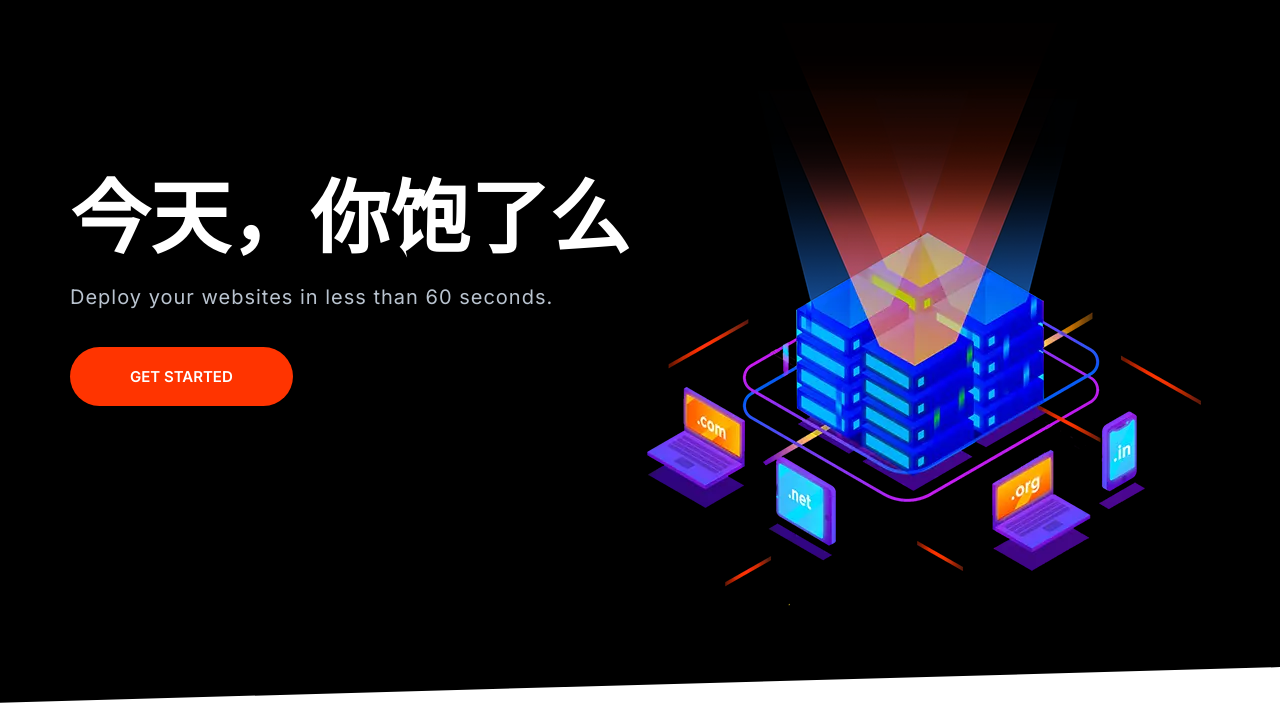
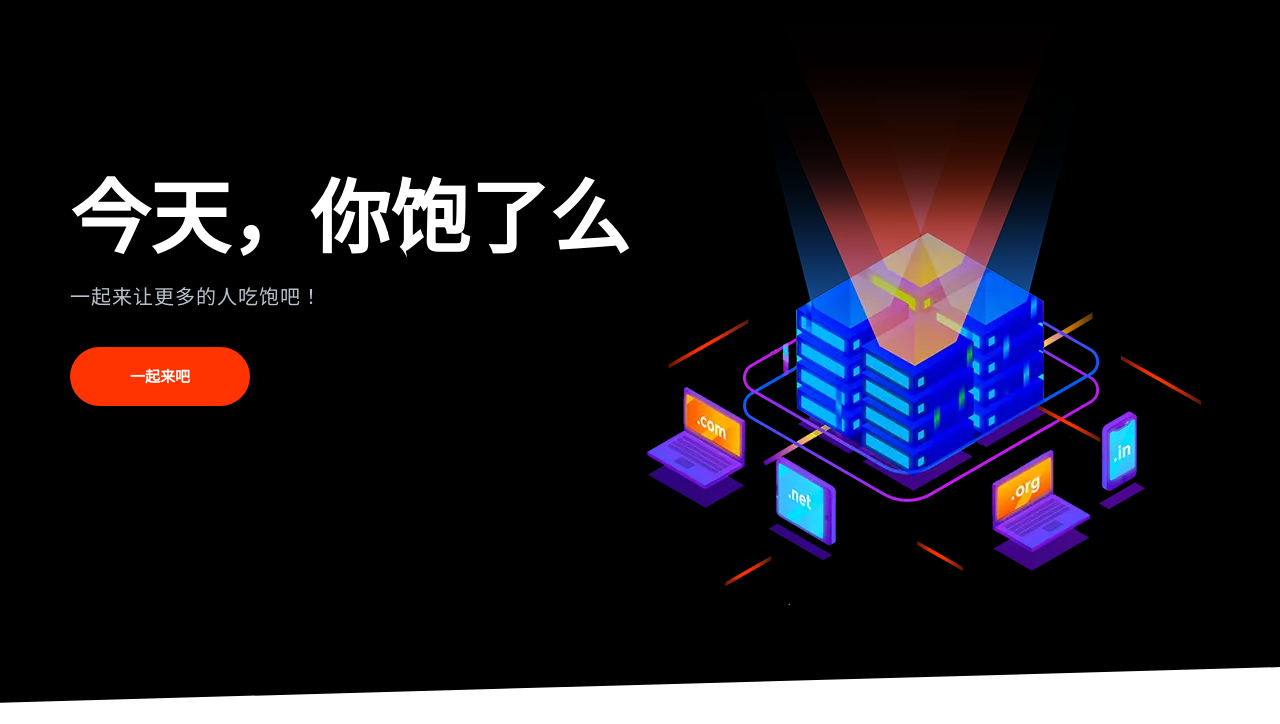
Before and after one commit to i3yxman/klanshenwebtest, a website built with Parcel: page index.html in a window 1280 px wide. Shown: the part 76-800 px from the top of the page. Built offline with nearby package versions, Linux system fonts and the light colour scheme.

Commit message:
Update some English to Chinese.

```diff
--- a/index.html
+++ b/index.html
@@ -3,22 +3,16 @@
   <head>
     <meta charset="UTF-8" />
     <meta name="viewport" content="width=device-width, initial-scale=1.0" />
-    <meta
-      name="description"
-      content="Deploy your websites in less than 60 seconds."
-    />
-    <meta
-      property="og:title"
-      content="Moshify - Deploy your websites in less than 60 seconds."
-    />
+    <meta name="description" content="一起来让更多的人吃饱吧" />
+    <meta property="og:title" content="饱了么 - 一起来让更多的人吃饱吧" />
     <meta
       property="og:description"
-      content="Moshify is an imginary cloud hosting company. It's designed to teach people how to build modern websites using HTML5 and CSS3. To learn how to build this website from scratch, get the Ultimate HTML and CSS course on codewithmosh.com."
+      content="饱了么是一个非营利性网站，旨在让更多人的投身加入“让更多的人吃饱”的爱心活动，创造更美好的世界"
     />
     <meta property="og:type" content="website" />
     <meta property="og:image" content="http://moshified.com/moshify.jpg" />
     <meta property="og:url" content="http://moshified.com" />
-    <title>Moshify - Go Online for Just $9</title>
+    <title>饱了么 - 一起来让更多的人吃饱吧</title>
     <link rel="icon" href="images/favicon-sm.png" />
     <link rel="apple-touch-icon" sizes="72x72" href="images/favicon-md.png" />
     <link rel="apple-touch-icon" sizes="144x144" href="images/favicon-lg.png" />
@@ -59,14 +53,12 @@
       <div class="container grid grid--1x2">
         <header class="block__header hero__content">
           <h1 data-aos="zoom-in-up" class="block__heading">今天，你饱了么</h1>
-          <p class="hero__tagline">
-            Deploy your websites in less than 60 seconds.
-          </p>
+          <p class="hero__tagline">一起来让更多的人吃饱吧！</p>
           <a
             target="_blank"
             href="https://codewithmosh.com"
             class="btn btn--accent btn--stretched"
-            >Get Started</a
+            >一起来吧</a
           >
         </header>
         <picture data-aos="zoom-in">
```
